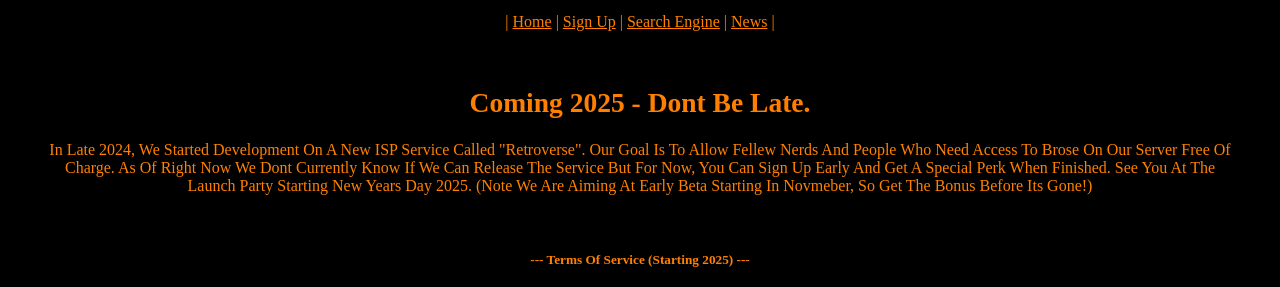
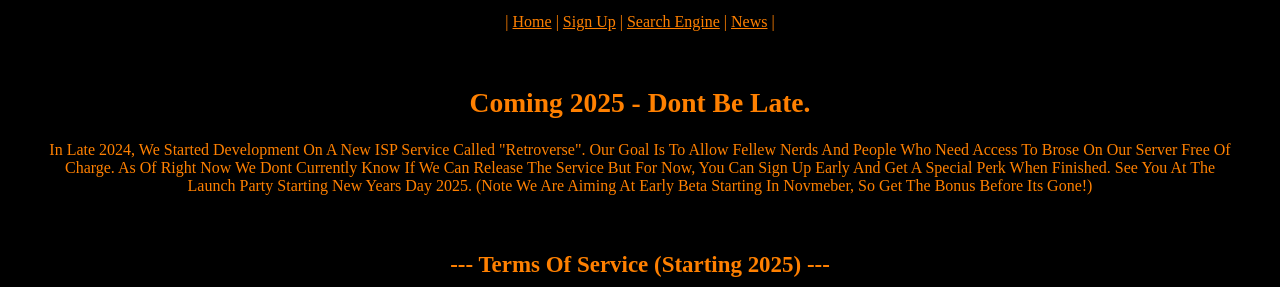
Before and after one commit to reaper360vr006/RetroverseOfficial, a plain HTML site: page index.htm in a window 1280 px wide. Shown: the part 170-457 px from the top of the page. Drawn offline with Linux system fonts and the light colour scheme.

Commit message:
Made Font Bigger On One Part

```diff
--- a/index.htm
+++ b/index.htm
@@ -30,7 +30,7 @@ href="News.htm">News</a> |</font></p>
 
 <p align="center"><font face="Fixedsys">&nbsp;</font></p>
 
-<h5 align="center"><font face="Fixedsys"><strong>--- Terms Of Service (Starting 2025) ---</strong></font></h5>
+<h5 align="center"><big><big><big><big></big><font face="Fixedsys"><strong>--- Terms Of Service (Starting 2025) ---</strong><big><big><big><big></big></font></h5>
 
 <p align="center"><font face="Fixedsys"><strong>&nbsp;</strong></font></p>
 
```
